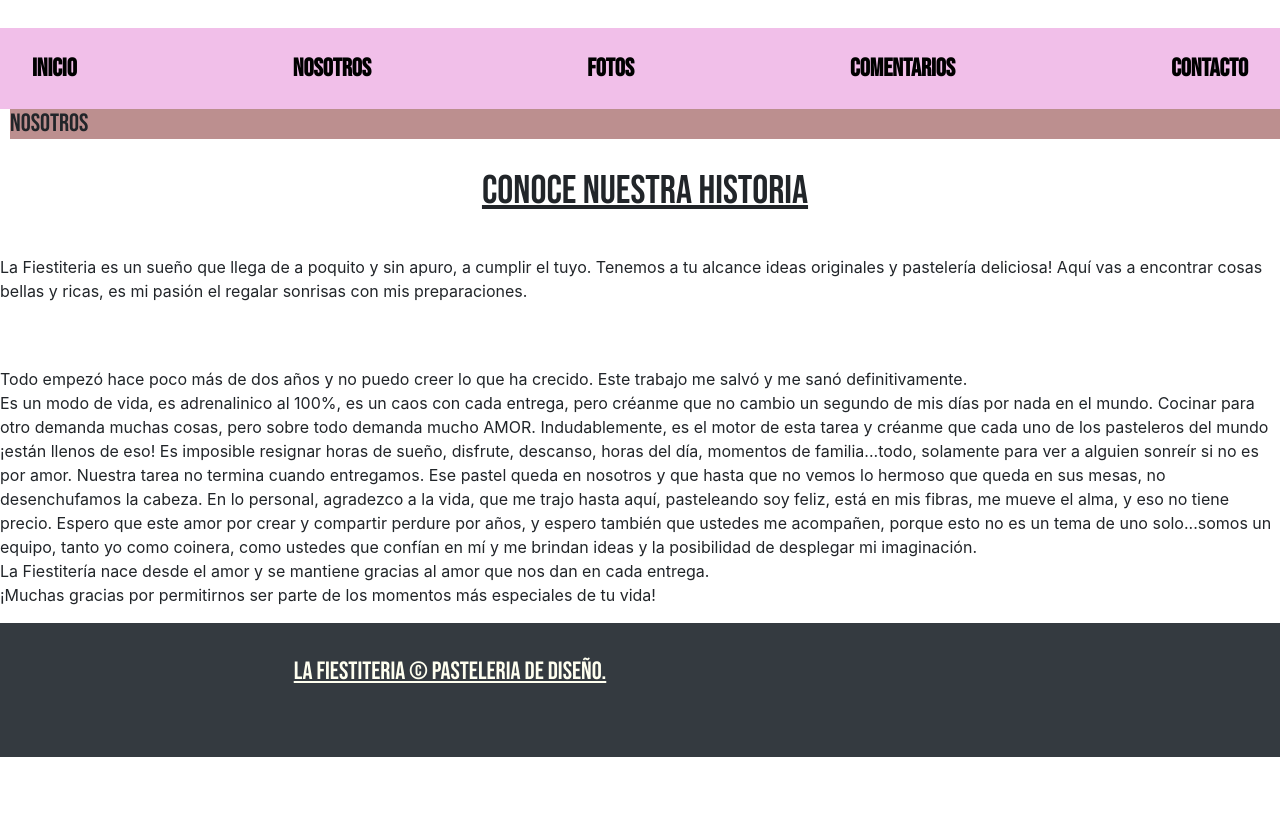
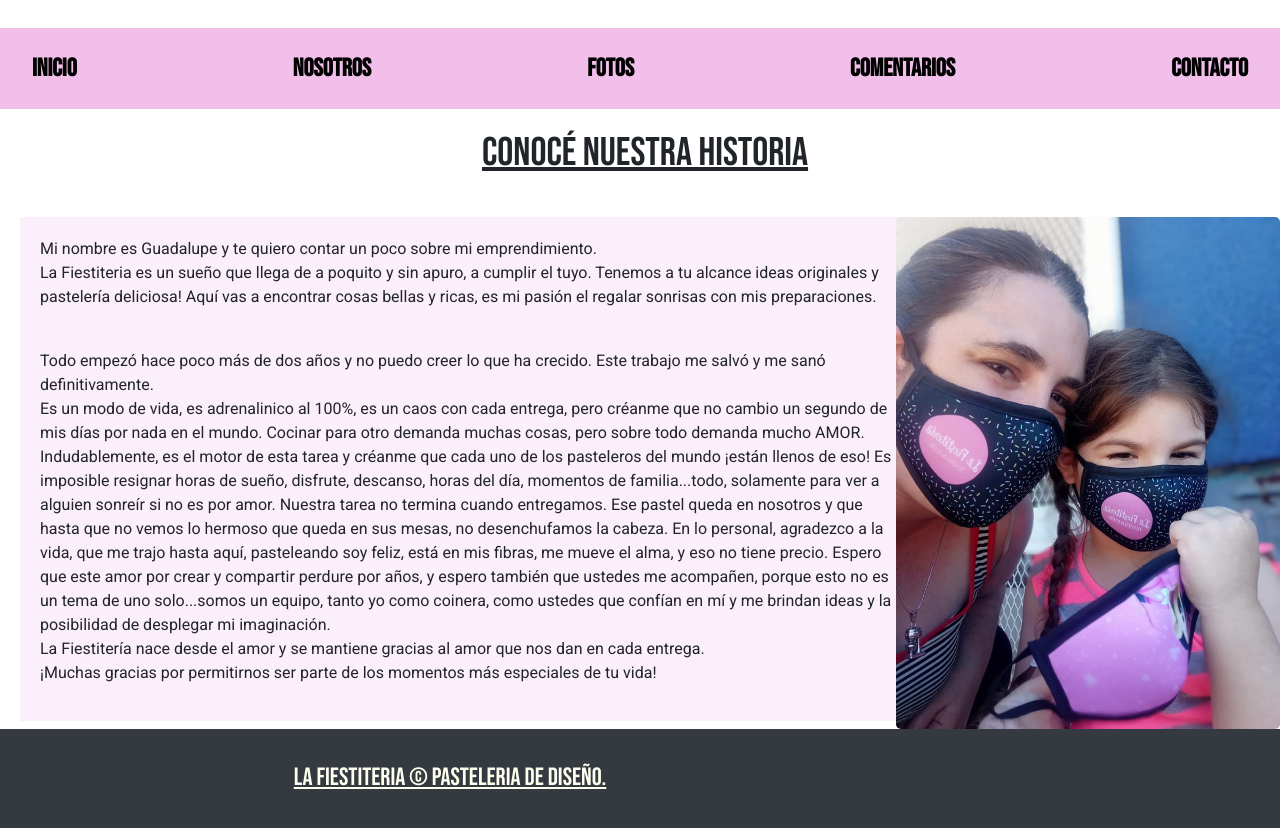
Before and after one commit to MarilinaCagni/fiestiteria, a website: page quienessomos.html in a window 1280 px wide. Shown: the part 690-1518 px from the top of the page. Before the commit the page ends 1447 px from the top, so only its background shows below. Drawn offline with nearby package versions, Linux system fonts and the light colour scheme; a web font is replaced by a local one.

Commit message:
modifiqué divs en texto e imagen

```diff
--- a/quienessomos.html
+++ b/quienessomos.html
@@ -45,18 +45,20 @@
                   </div>
     </header>
 
-    <h1 id="quienesSomos">Nosotros</h1>
-    <h2 id="historia">Conoce nuestra historia</h2>
-<p>La Fiestiteria es un sueño que llega de a poquito y sin apuro, a cumplir el tuyo. Tenemos a tu alcance ideas originales y pastelería deliciosa! Aquí vas a encontrar cosas bellas y ricas, es mi pasión el regalar sonrisas con mis preparaciones.</p>
-<br><br>
-<p> Todo empezó hace poco más de dos años y no puedo creer lo que ha crecido.
-Este trabajo me salvó y me sanó definitivamente. <br>
-Es un modo de vida, es adrenalinico al 100%, es un caos con cada entrega, pero créanme que no cambio un segundo de mis días por nada en el mundo.
-Cocinar para otro demanda muchas cosas, pero sobre todo demanda mucho AMOR. Indudablemente, es el motor de esta tarea y créanme que cada uno de los pasteleros del mundo ¡están llenos de eso!
-Es imposible resignar horas de sueño, disfrute, descanso, horas del día, momentos de familia...todo, solamente para ver a alguien sonreír si no es por amor. Nuestra tarea no termina cuando entregamos. Ese pastel queda en nosotros y que hasta que no vemos lo hermoso que queda en sus mesas, no desenchufamos la cabeza.
-En lo personal, agradezco a la vida, que me trajo hasta aquí, pasteleando soy feliz, está en mis fibras, me mueve el alma, y eso no tiene precio.
-Espero que este amor por crear y compartir perdure por años, y espero también que ustedes me acompañen, porque esto no es un tema de uno solo...somos un equipo, tanto yo como coinera, como ustedes que confían en mí y me brindan ideas y la posibilidad de desplegar mi imaginación.
-        <br> La Fiestitería nace desde el amor y se mantiene gracias al amor que nos dan en cada entrega. <br> ¡Muchas gracias por permitirnos ser parte de los momentos más especiales de tu vida! </p>
+ <div class="texto-nosotros">
+ <h1 id="historia">Conocé nuestra historia</h1>
+ <img class="imgcomentario" src="img/guada.jpg">
+ <aside class="texto_nosotros"><p>Mi nombre es Guadalupe y te quiero contar un poco sobre mi emprendimiento.<br>La Fiestiteria es un sueño que llega de a poquito y sin apuro, a cumplir el tuyo. Tenemos a tu alcance ideas originales y pastelería deliciosa! Aquí vas a encontrar cosas bellas y ricas, es mi pasión el regalar sonrisas con mis preparaciones.</p>
+ <br><p> Todo empezó hace poco más de dos años y no puedo creer lo que ha crecido. Este trabajo me salvó y me sanó definitivamente. <br>
+  Es un modo de vida, es adrenalinico al 100%, es un caos con cada entrega, pero créanme que no cambio un segundo de mis días por nada en el mundo.
+  Cocinar para otro demanda muchas cosas, pero sobre todo demanda mucho AMOR. Indudablemente, es el motor de esta tarea y créanme que cada uno de los pasteleros del mundo ¡están llenos de eso!
+  Es imposible resignar horas de sueño, disfrute, descanso, horas del día, momentos de familia...todo, solamente para ver a alguien sonreír si no es por amor. Nuestra tarea no termina cuando entregamos. Ese pastel queda en nosotros y que hasta que no vemos lo hermoso que queda en sus mesas, no desenchufamos la cabeza.
+  En lo personal, agradezco a la vida, que me trajo hasta aquí, pasteleando soy feliz, está en mis fibras, me mueve el alma, y eso no tiene precio.
+  Espero que este amor por crear y compartir perdure por años, y espero también que ustedes me acompañen, porque esto no es un tema de uno solo...somos un equipo, tanto yo como coinera, como ustedes que confían en mí y me brindan ideas y la posibilidad de desplegar mi imaginación.
+  <br> La Fiestitería nace desde el amor y se mantiene gracias al amor que nos dan en cada entrega. <br> ¡Muchas gracias por permitirnos ser parte de los momentos más especiales de tu vida!</aside>
+  <div class="reset"></div>
+  </div>
+
 
 <footer id="miFooter">
   <div class="container">
```
